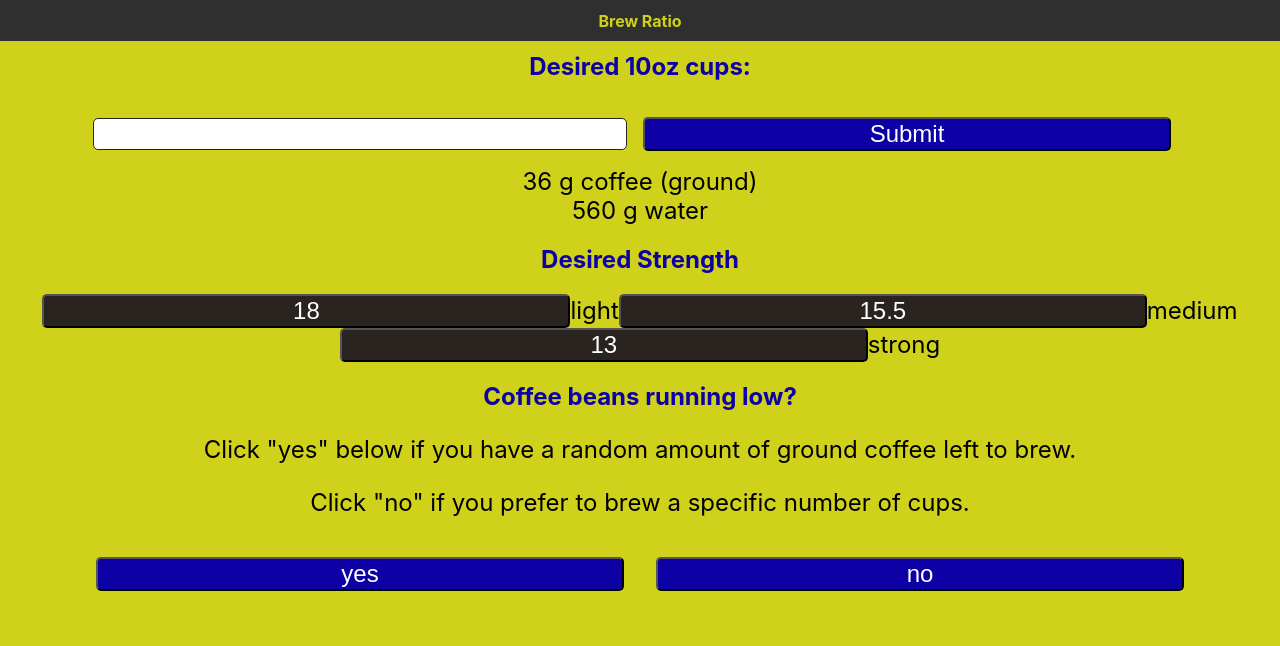
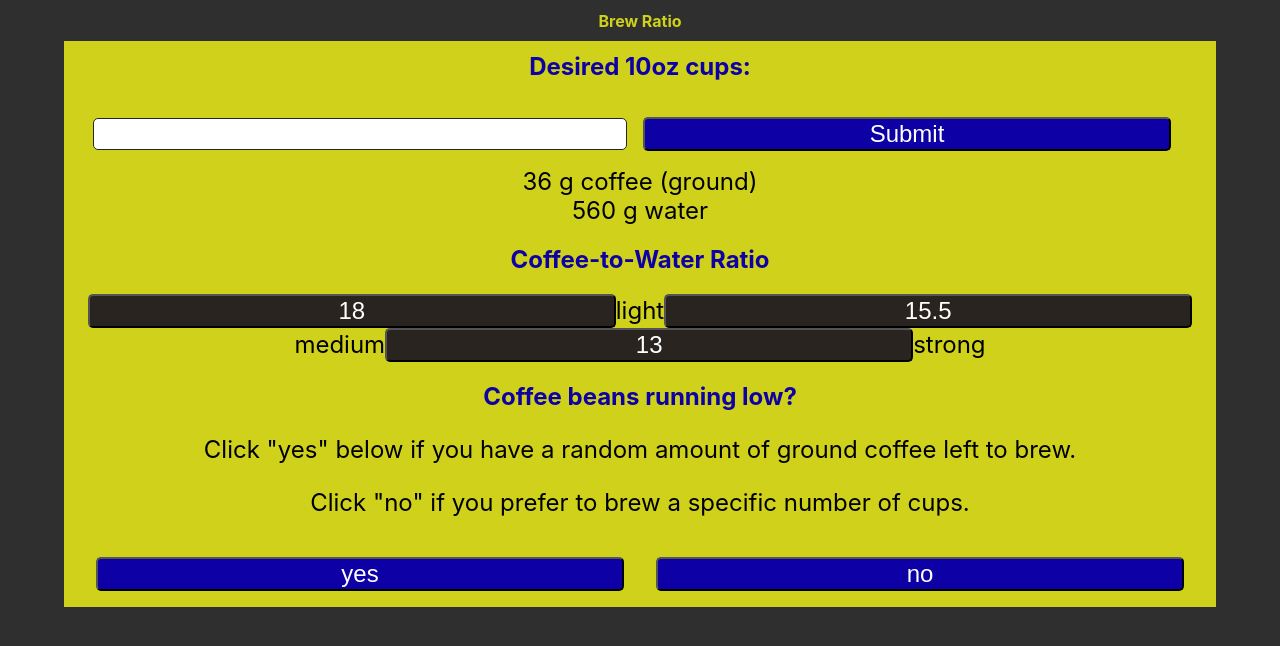
Before and after one commit to rtviner/brew-ratio, a React (Create React App) app: page / in a window 1280 px wide. Shown: the top 646 px of the page. Built offline with nearby package versions, Linux system fonts and the light colour scheme.

Commit message:
change background color to dark brown of header

```diff
--- a/src/App.css
+++ b/src/App.css
@@ -1,11 +1,12 @@
 .App {
   text-align: center;
   font-size: 16px;
-  background-color: #CFD11A;
+
 }
 
 body {
-	background-color: #CFD11A;
+	/*background-color: #F1F0EA;	*/
+	background-color: #2f2f2f;
 }
 
 .App-header {
@@ -20,8 +21,11 @@ body {
 
 
 main {
+	width: 90%;
 	padding-top: 2rem;
 	font-size: 1.5rem;
+	margin: 0 auto;
+	background-color: #CFD11A;
 }
 
 h2 {
--- a/src/App.js
+++ b/src/App.js
@@ -123,7 +123,7 @@ class App extends Component {
             }
 
           <div className="strengthInput interactions">
-            <h2>Desired Strength</h2>
+            <h2>Coffee-to-Water Ratio</h2>
             <form>
               <ButtonInput
                 id="light"
```
